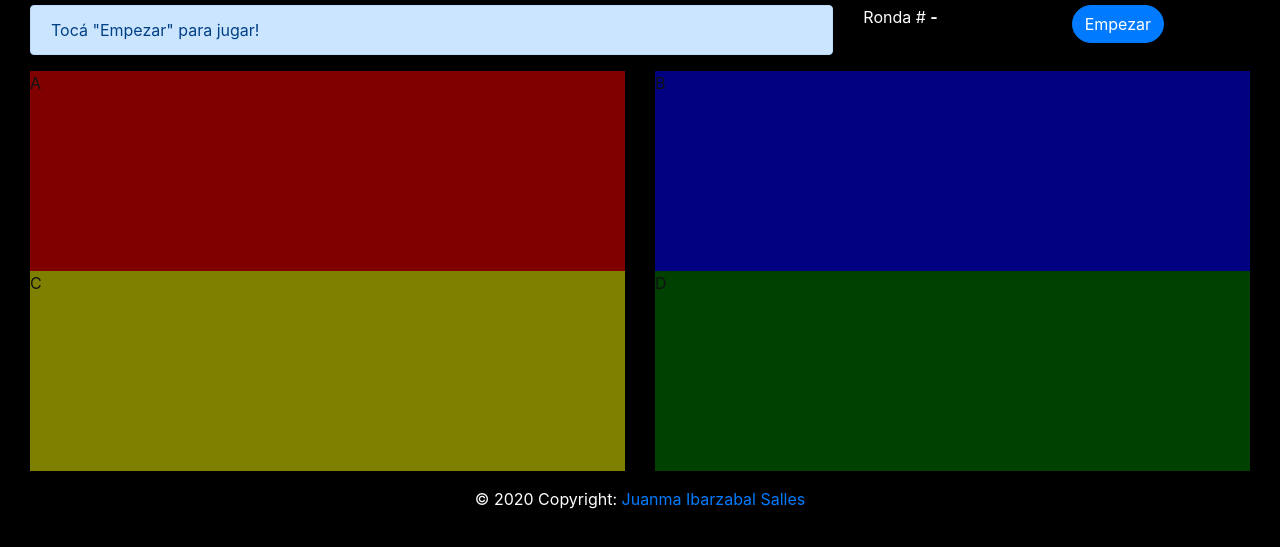
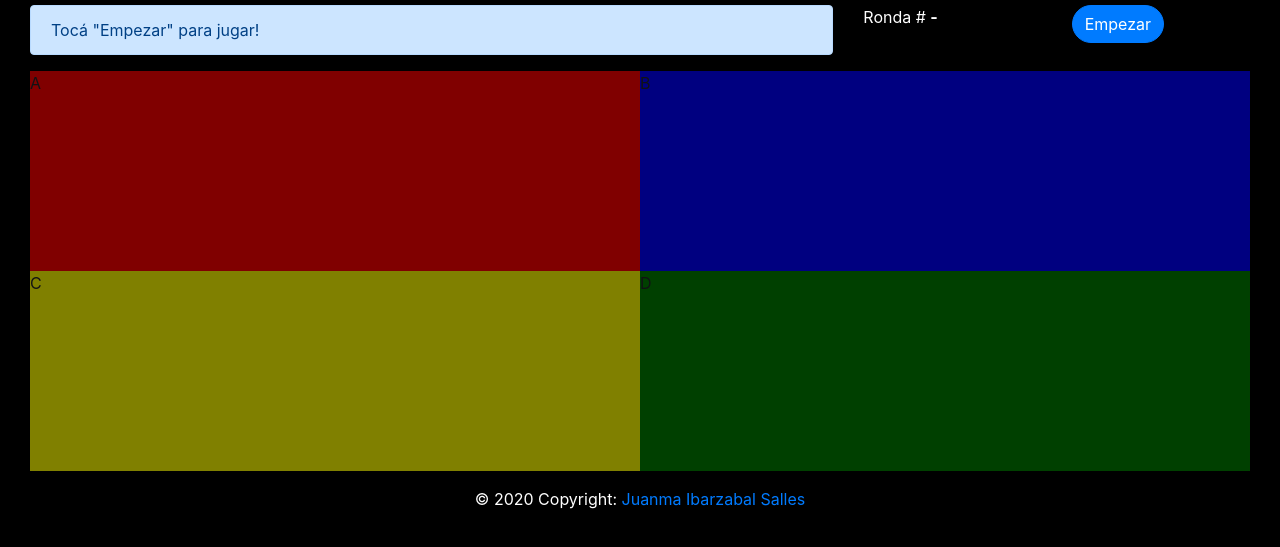
Before and after one commit to ibarzabal-jm/SimonDice, a website: page index.html in a window 1280 px wide. Shown: the part 51-598 px from the top of the page. Drawn offline with nearby package versions, Linux system fonts and the light colour scheme.

Commit message:
Update index.html

```diff
--- a/index.html
+++ b/index.html
@@ -36,18 +36,18 @@
 
         <div class="container-fluid" id="tablero">
             <div class="row">
-                <div class="col-sm">
+                <div class="col-sm pr-0">
                     <div class="cuadro" id="cuadro-1">A</div>
                 </div>
-                <div class="col-sm">
+                <div class="col-sm  pl-0">
                     <div class="cuadro" id="cuadro-2">B</div>
                 </div>
             </div>
             <div class="row">
-                <div class="col-sm">
+                <div class="col-sm pr-0">
                     <div class="cuadro" id="cuadro-3">C</div>
                 </div>
-                <div class="col-sm">
+                <div class="col-sm pl-0">
                     <div class="cuadro" id="cuadro-4">D</div>
                 </div>
             </div>
```
